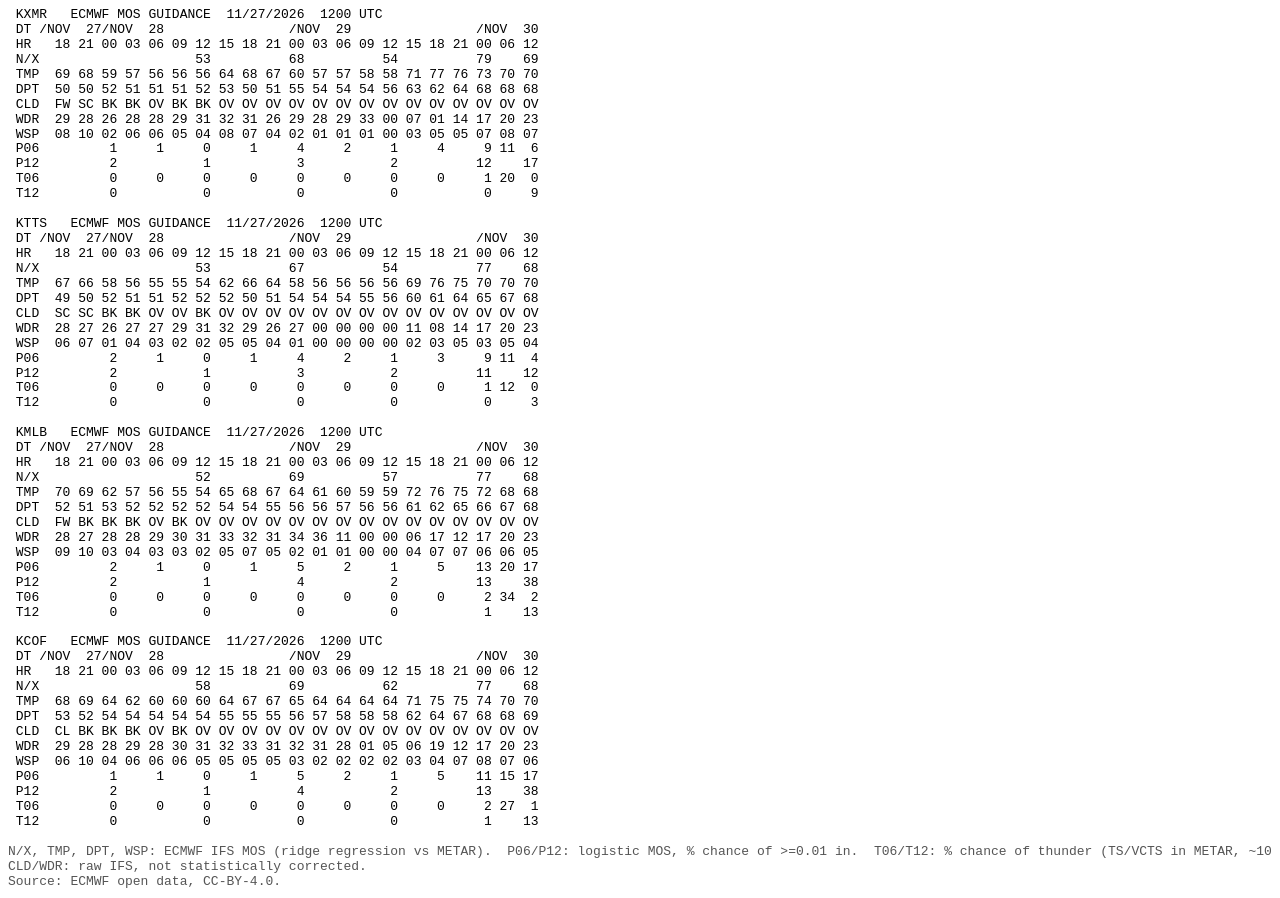
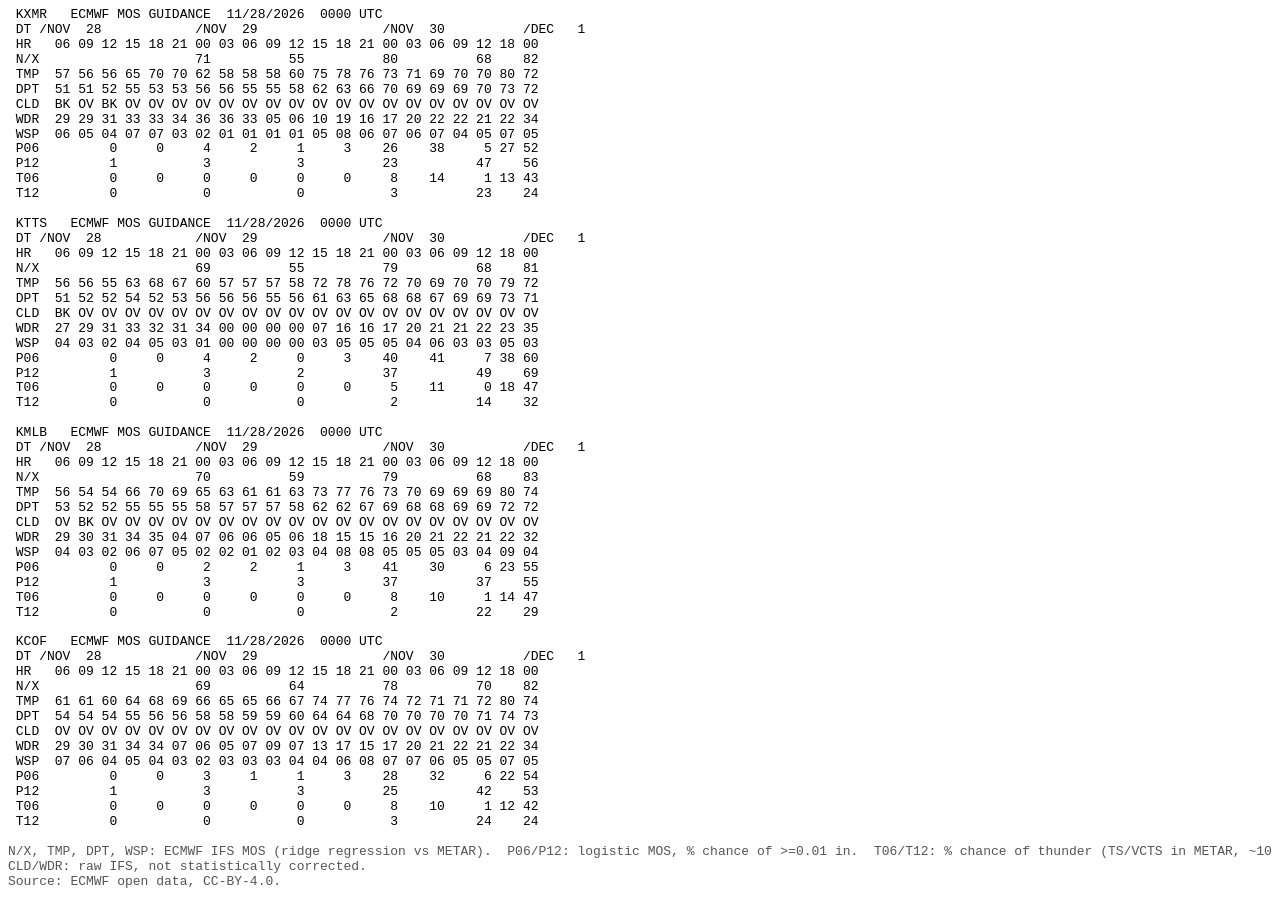
Before and after one commit to nluchetti1/ecmwf-mos, a plain HTML site: page docs/index.html in a window 1280 px wide. Drawn offline with Linux system fonts and the light colour scheme.

Commit message:
ECMWF MOS 2026112800

```diff
--- a/docs/index.html
+++ b/docs/index.html
@@ -1,68 +1,68 @@
 <!DOCTYPE html>
 <html lang="en"><head><meta charset="utf-8">
 <meta name="viewport" content="width=device-width, initial-scale=1">
-<title>ECMWF MOS 20261127 12Z</title>
+<title>ECMWF MOS 20261128 00Z</title>
 <style>
   body { background:#fff; color:#000; margin:8px; }
   pre  { font-family:"Courier New",Courier,monospace; font-size:13px;
           line-height:1.15; margin:0; overflow-x:auto; }
   .note { color:#555; margin-top:1.2em; }
 </style></head>
-<body><pre> KXMR   ECMWF MOS GUIDANCE  11/27/2026  1200 UTC
- DT /NOV  27/NOV  28                /NOV  29                /NOV  30
- HR   18 21 00 03 06 09 12 15 18 21 00 03 06 09 12 15 18 21 00 06 12
- N/X                    53          68          54          79    69
- TMP  69 68 59 57 56 56 56 64 68 67 60 57 57 58 58 71 77 76 73 70 70
- DPT  50 50 52 51 51 51 52 53 50 51 55 54 54 54 56 63 62 64 68 68 68
- CLD  FW SC BK BK OV BK BK OV OV OV OV OV OV OV OV OV OV OV OV OV OV
- WDR  29 28 26 28 28 29 31 32 31 26 29 28 29 33 00 07 01 14 17 20 23
- WSP  08 10 02 06 06 05 04 08 07 04 02 01 01 01 00 03 05 05 07 08 07
- P06         1     1     0     1     4     2     1     4     9 11  6
- P12         2           1           3           2          12    17
- T06         0     0     0     0     0     0     0     0     1 20  0
- T12         0           0           0           0           0     9
+<body><pre> KXMR   ECMWF MOS GUIDANCE  11/28/2026  0000 UTC
+ DT /NOV  28            /NOV  29                /NOV  30          /DEC   1
+ HR   06 09 12 15 18 21 00 03 06 09 12 15 18 21 00 03 06 09 12 18 00
+ N/X                    71          55          80          68    82
+ TMP  57 56 56 65 70 70 62 58 58 58 60 75 78 76 73 71 69 70 70 80 72
+ DPT  51 51 52 55 53 53 56 56 55 55 58 62 63 66 70 69 69 69 70 73 72
+ CLD  BK OV BK OV OV OV OV OV OV OV OV OV OV OV OV OV OV OV OV OV OV
+ WDR  29 29 31 33 33 34 36 36 33 05 06 10 19 16 17 20 22 22 21 22 34
+ WSP  06 05 04 07 07 03 02 01 01 01 01 05 08 06 07 06 07 04 05 07 05
+ P06         0     0     4     2     1     3    26    38     5 27 52
+ P12         1           3           3          23          47    56
+ T06         0     0     0     0     0     0     8    14     1 13 43
+ T12         0           0           0           3          23    24
 
- KTTS   ECMWF MOS GUIDANCE  11/27/2026  1200 UTC
- DT /NOV  27/NOV  28                /NOV  29                /NOV  30
- HR   18 21 00 03 06 09 12 15 18 21 00 03 06 09 12 15 18 21 00 06 12
- N/X                    53          67          54          77    68
- TMP  67 66 58 56 55 55 54 62 66 64 58 56 56 56 56 69 76 75 70 70 70
- DPT  49 50 52 51 51 52 52 52 50 51 54 54 54 55 56 60 61 64 65 67 68
- CLD  SC SC BK BK OV OV BK OV OV OV OV OV OV OV OV OV OV OV OV OV OV
- WDR  28 27 26 27 27 29 31 32 29 26 27 00 00 00 00 11 08 14 17 20 23
- WSP  06 07 01 04 03 02 02 05 05 04 01 00 00 00 00 02 03 05 03 05 04
- P06         2     1     0     1     4     2     1     3     9 11  4
- P12         2           1           3           2          11    12
- T06         0     0     0     0     0     0     0     0     1 12  0
- T12         0           0           0           0           0     3
+ KTTS   ECMWF MOS GUIDANCE  11/28/2026  0000 UTC
+ DT /NOV  28            /NOV  29                /NOV  30          /DEC   1
+ HR   06 09 12 15 18 21 00 03 06 09 12 15 18 21 00 03 06 09 12 18 00
+ N/X                    69          55          79          68    81
+ TMP  56 56 55 63 68 67 60 57 57 57 58 72 78 76 72 70 69 70 70 79 72
+ DPT  51 52 52 54 52 53 56 56 56 55 56 61 63 65 68 68 67 69 69 73 71
+ CLD  BK OV OV OV OV OV OV OV OV OV OV OV OV OV OV OV OV OV OV OV OV
+ WDR  27 29 31 33 32 31 34 00 00 00 00 07 16 16 17 20 21 21 22 23 35
+ WSP  04 03 02 04 05 03 01 00 00 00 00 03 05 05 05 04 06 03 03 05 03
+ P06         0     0     4     2     0     3    40    41     7 38 60
+ P12         1           3           2          37          49    69
+ T06         0     0     0     0     0     0     5    11     0 18 47
+ T12         0           0           0           2          14    32
 
- KMLB   ECMWF MOS GUIDANCE  11/27/2026  1200 UTC
- DT /NOV  27/NOV  28                /NOV  29                /NOV  30
- HR   18 21 00 03 06 09 12 15 18 21 00 03 06 09 12 15 18 21 00 06 12
- N/X                    52          69          57          77    68
- TMP  70 69 62 57 56 55 54 65 68 67 64 61 60 59 59 72 76 75 72 68 68
- DPT  52 51 53 52 52 52 52 54 54 55 56 56 57 56 56 61 62 65 66 67 68
- CLD  FW BK BK BK OV BK OV OV OV OV OV OV OV OV OV OV OV OV OV OV OV
- WDR  28 27 28 28 29 30 31 33 32 31 34 36 11 00 00 06 17 12 17 20 23
- WSP  09 10 03 04 03 03 02 05 07 05 02 01 01 00 00 04 07 07 06 06 05
- P06         2     1     0     1     5     2     1     5    13 20 17
- P12         2           1           4           2          13    38
- T06         0     0     0     0     0     0     0     0     2 34  2
- T12         0           0           0           0           1    13
+ KMLB   ECMWF MOS GUIDANCE  11/28/2026  0000 UTC
+ DT /NOV  28            /NOV  29                /NOV  30          /DEC   1
+ HR   06 09 12 15 18 21 00 03 06 09 12 15 18 21 00 03 06 09 12 18 00
+ N/X                    70          59          79          68    83
+ TMP  56 54 54 66 70 69 65 63 61 61 63 73 77 76 73 70 69 69 69 80 74
+ DPT  53 52 52 55 55 55 58 57 57 57 58 62 62 67 69 68 68 69 69 72 72
+ CLD  OV BK OV OV OV OV OV OV OV OV OV OV OV OV OV OV OV OV OV OV OV
+ WDR  29 30 31 34 35 04 07 06 06 05 06 18 15 15 16 20 21 22 21 22 32
+ WSP  04 03 02 06 07 05 02 02 01 02 03 04 08 08 05 05 05 03 04 09 04
+ P06         0     0     2     2     1     3    41    30     6 23 55
+ P12         1           3           3          37          37    55
+ T06         0     0     0     0     0     0     8    10     1 14 47
+ T12         0           0           0           2          22    29
 
- KCOF   ECMWF MOS GUIDANCE  11/27/2026  1200 UTC
- DT /NOV  27/NOV  28                /NOV  29                /NOV  30
- HR   18 21 00 03 06 09 12 15 18 21 00 03 06 09 12 15 18 21 00 06 12
- N/X                    58          69          62          77    68
- TMP  68 69 64 62 60 60 60 64 67 67 65 64 64 64 64 71 75 75 74 70 70
- DPT  53 52 54 54 54 54 54 55 55 55 56 57 58 58 58 62 64 67 68 68 69
- CLD  CL BK BK BK OV BK OV OV OV OV OV OV OV OV OV OV OV OV OV OV OV
- WDR  29 28 28 29 28 30 31 32 33 31 32 31 28 01 05 06 19 12 17 20 23
- WSP  06 10 04 06 06 06 05 05 05 05 03 02 02 02 02 03 04 07 08 07 06
- P06         1     1     0     1     5     2     1     5    11 15 17
- P12         2           1           4           2          13    38
- T06         0     0     0     0     0     0     0     0     2 27  1
- T12         0           0           0           0           1    13</pre>
+ KCOF   ECMWF MOS GUIDANCE  11/28/2026  0000 UTC
+ DT /NOV  28            /NOV  29                /NOV  30          /DEC   1
+ HR   06 09 12 15 18 21 00 03 06 09 12 15 18 21 00 03 06 09 12 18 00
+ N/X                    69          64          78          70    82
+ TMP  61 61 60 64 68 69 66 65 65 66 67 74 77 76 74 72 71 71 72 80 74
+ DPT  54 54 54 55 56 56 58 58 59 59 60 64 64 68 70 70 70 70 71 74 73
+ CLD  OV OV OV OV OV OV OV OV OV OV OV OV OV OV OV OV OV OV OV OV OV
+ WDR  29 30 31 34 34 07 06 05 07 09 07 13 17 15 17 20 21 22 21 22 34
+ WSP  07 06 04 05 04 03 02 03 03 03 04 04 06 08 07 07 06 05 05 07 05
+ P06         0     0     3     1     1     3    28    32     6 22 54
+ P12         1           3           3          25          42    53
+ T06         0     0     0     0     0     0     8    10     1 12 42
+ T12         0           0           0           3          24    24</pre>
 <pre class="note">N/X, TMP, DPT, WSP: ECMWF IFS MOS (ridge regression vs METAR).  P06/P12: logistic MOS, % chance of &gt;=0.01 in.  T06/T12: % chance of thunder (TS/VCTS in METAR, ~10 NM).
 CLD/WDR: raw IFS, not statistically corrected.
 Source: ECMWF open data, CC-BY-4.0.</pre></body></html>
```
Also changed, not shown: docs/mos_latest.csv (+84 -84 lines), docs/run.txt.
